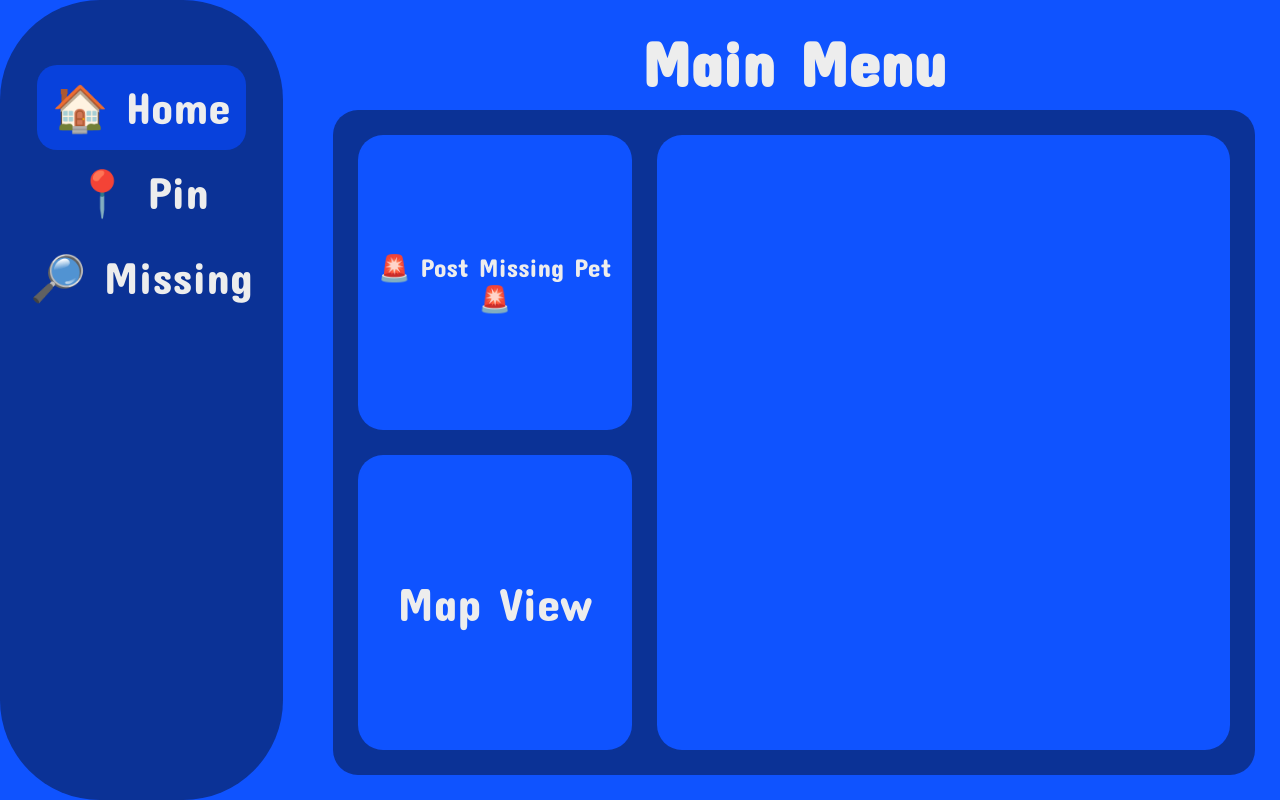
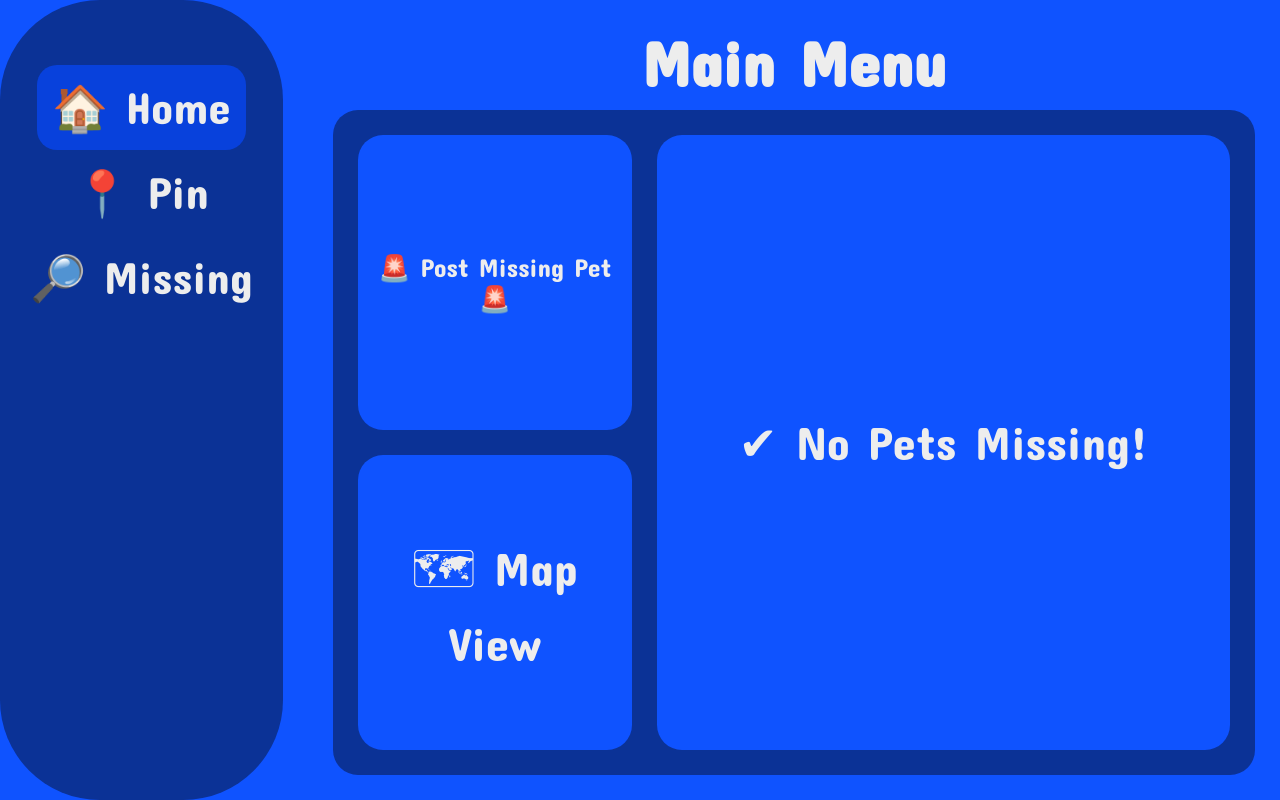
Before and after one commit to MCFan99/Pet_Search_and_Rescue, a Next.js app: page / in a window 1280 px wide. Built offline with nearby package versions, Linux system fonts and the light colour scheme.

Commit message:
No pets missing message

```diff
--- a/components/MainMenu/MainMenu.tsx
+++ b/components/MainMenu/MainMenu.tsx
@@ -9,9 +9,11 @@ export function MainMenu(){
             <button className={style.mainmenu_post_missing} onClick={() => {redirect("/PostMissing")}}>
                 <h3 className="concert_one_regular">🚨 Post Missing Pet 🚨</h3>
             </button>
-            <div className={style.mainmenu_posters}></div>
+            <div className={style.mainmenu_posters}>
+                <h3 className="concert_one_regular">✔ No Pets Missing!</h3>
+            </div>
             <button className={style.mainmenu_map}>
-                <h3 className="concert_one_regular">Map View</h3>
+                <h3 className="concert_one_regular">🗺 Map View</h3>
             </button>
         </div>
     )
```
